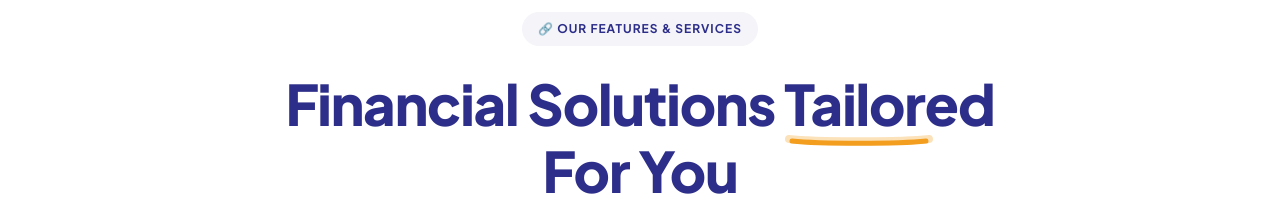
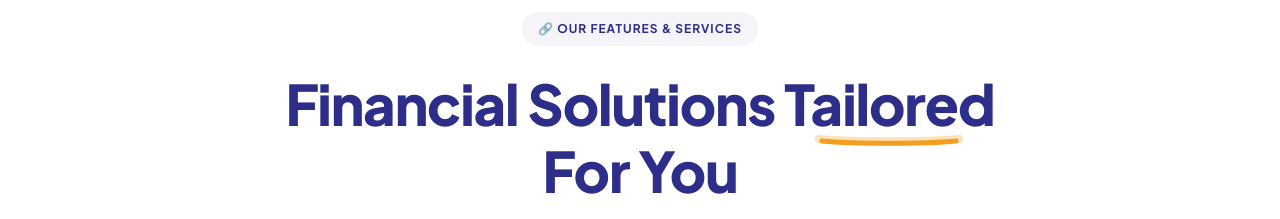
Before and after one commit to KiranSakthivelA/DealsForLoanPreview, a React (Vite) app: page / in a window 1280 px wide. Shown: the part 1020-1239 px from the top of the page. Built offline with nearby package versions, Linux system fonts and the light colour scheme.

Commit message:
Perfectly center the Tailored doodle using translateX

```diff
--- a/src/pages/LandingPage.jsx
+++ b/src/pages/LandingPage.jsx
@@ -221,9 +221,9 @@ export default function LandingPage() {
           <h2 style={{ fontSize: '3.5rem', color: 'var(--accent-color)', marginBottom: '1.5rem', fontWeight: 800, lineHeight: 1.2 }}>
             Financial Solutions <span style={{ position: 'relative', display: 'inline-block' }}>
               Tailored
-              <svg width="150" height="20" viewBox="0 0 150 20" style={{ position: 'absolute', bottom: '-12px', left: '0', zIndex: -1 }}>
+              <svg width="160" height="20" viewBox="0 0 160 20" style={{ position: 'absolute', bottom: '-12px', left: '50%', transform: 'translateX(-50%)', zIndex: -1 }}>
                 <path
-                  d="M5 10C30 13 120 13 145 10"
+                  d="M10 10C40 13 120 13 150 10"
                   stroke="var(--primary-color)"
                   strokeWidth="8"
                   fill="none"
@@ -231,7 +231,7 @@ export default function LandingPage() {
                   opacity="0.3"
                 />
                 <path
-                  d="M8 12C35 15 115 15 142 12"
+                  d="M13 12C45 15 115 15 147 12"
                   stroke="var(--primary-color)"
                   strokeWidth="5"
                   fill="none"
```
